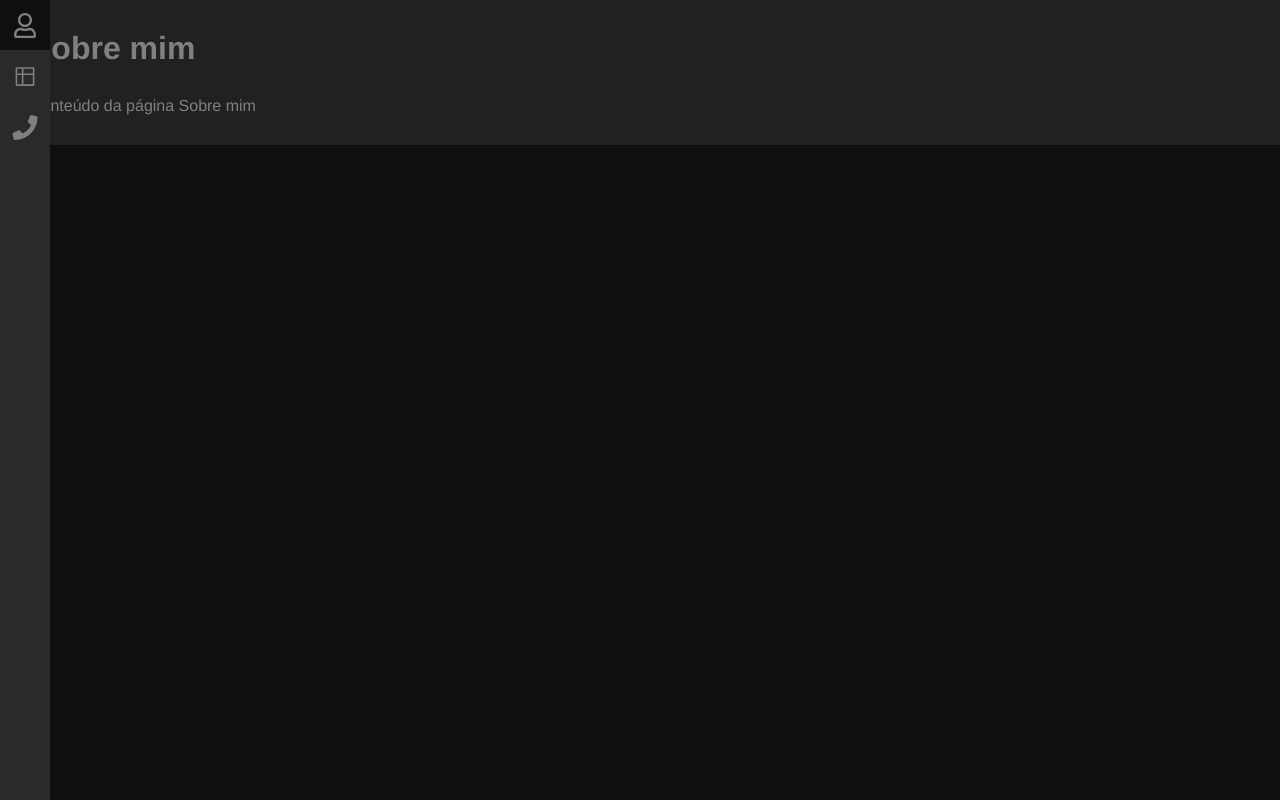
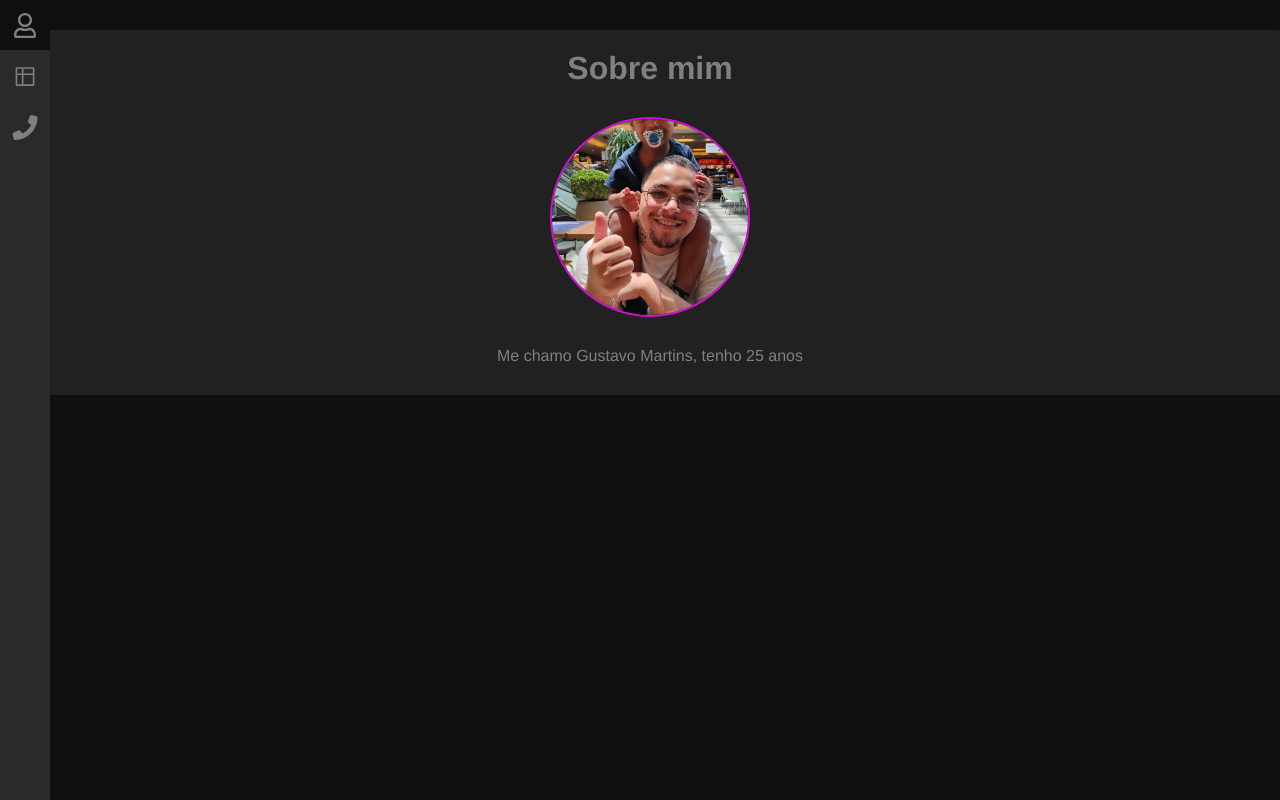
Before and after one commit to tioben/Portfolio-React, a React (Vite) app: page /SobreMim in a window 1280 px wide. Built offline with nearby package versions, Linux system fonts and the light colour scheme.

Commit message:
05/09/2025

```diff
--- a/src/components/left-bar/Left_Bar.module.css
+++ b/src/components/left-bar/Left_Bar.module.css
@@ -42,7 +42,7 @@
 
 .Nav li input[type="radio"]:checked + label {
   background-color: #0f0f0f;
-  border-left: solid 5px rgb(209, 15, 209);
+  border-right: solid 2px rgb(209, 15, 209);
 }
 
 .Nav .Container_Quadradinho {
@@ -57,7 +57,7 @@
   align-items: center;
   padding: 5px;
   cursor: pointer;
-  border-top: solid 2.5px rgb(209, 15, 209);
+  border-top: solid 2px rgb(209, 15, 209);
 }
 
 .Container_Quadradinho button {
--- a/src/components/main/Contato.jsx
+++ b/src/components/main/Contato.jsx
@@ -8,8 +8,10 @@ function Contato() {
 
   return (
     <div className={styles.Container}>
-      <h1>Contato</h1>
-      <p>Conteúdo da página Contato</p>
+      <div className={styles.Title}>
+        <h1>Contato</h1>
+        <p>Conteúdo da página Contato</p>
+      </div>
     </div>
   );
 }
--- a/src/components/main/Main.module.css
+++ b/src/components/main/Main.module.css
@@ -3,13 +3,18 @@
   flex-direction: column;
   width: 100%;
   background-color: #212121;
-  padding: 30px;
+  padding: 0px 30px 30px 50px;
+  margin-top: 30px;
   border-radius: 1px;
   gap: 30px;
+  align-items: center;
 }
 
 .Title {
-  margin: 30px 0px 0px 50px;
+  display: flex;
+  flex-direction: column;
+  align-items: center;
+  padding-top: 20px;
 }
 
 .Projects {
@@ -84,3 +89,30 @@
   background-color: rgb(209, 15, 209);
   color: #212121;
 }
+
+.ProjectCard .emBreve {
+  border: 2px solid rgb(124, 122, 124);
+  color: rgb(124, 122, 124);
+  cursor: default;
+}
+
+.ProjectCard a.emBreve:hover {
+  color: rgb(124, 122, 124);
+  background-color: transparent;
+}
+
+.meContainer {
+  position: relative;
+  width: 200px;
+  height: 200px;
+  overflow: hidden;
+  border-radius: 100%;
+  border: solid 2px rgb(209, 15, 209);
+}
+
+.meContainer img {
+  width: 100%;
+  height: 100%;
+  object-fit: cover;
+  display: block;
+}
--- a/src/components/main/Projetos.jsx
+++ b/src/components/main/Projetos.jsx
@@ -71,7 +71,9 @@ function Projetos() {
                 Ver projeto
               </a>
             ) : (
-              <a href="#">Em breve</a>
+              <a href="#" className={styles.emBreve}>
+                Em breve
+              </a>
             )}
           </div>
         ))}
--- a/src/components/main/SobreMim.jsx
+++ b/src/components/main/SobreMim.jsx
@@ -1,14 +1,31 @@
 import styles from "./Main.module.css";
 import { useState } from "react";
 import { useNavigate } from "react-router-dom";
+import me from "../../assets/img/me.png";
 
+function calcularIdade(dataNascimento) {
+  const hoje = new Date();
+  const nascimento = new Date(dataNascimento);
+  let idade = hoje.getFullYear() - nascimento.getFullYear();
+  const m = hoje.getMonth() - nascimento.getMonth();
+  if (m < 0 || (m === 0 && hoje.getDate() < nascimento.getDate())) {
+    idade--;
+  }
+  return idade;
+}
 function SobreMim() {
-  //variaveis
-
+  const idade = calcularIdade("2000-05-24");
   return (
     <div className={styles.Container}>
-      <h1>Sobre mim</h1>
-      <p>Conteúdo da página Sobre mim</p>
+      <div className={styles.Title}>
+        <h1>Sobre mim</h1>
+      </div>
+
+      <div className={styles.meContainer}>
+        <img src={me} alt="Eu e Théo s2" />
+      </div>
+
+      <p>Me chamo Gustavo Martins, tenho {idade} anos</p>
     </div>
   );
 }
```
Also changed, not shown: src/assets/img/me.png (added).
